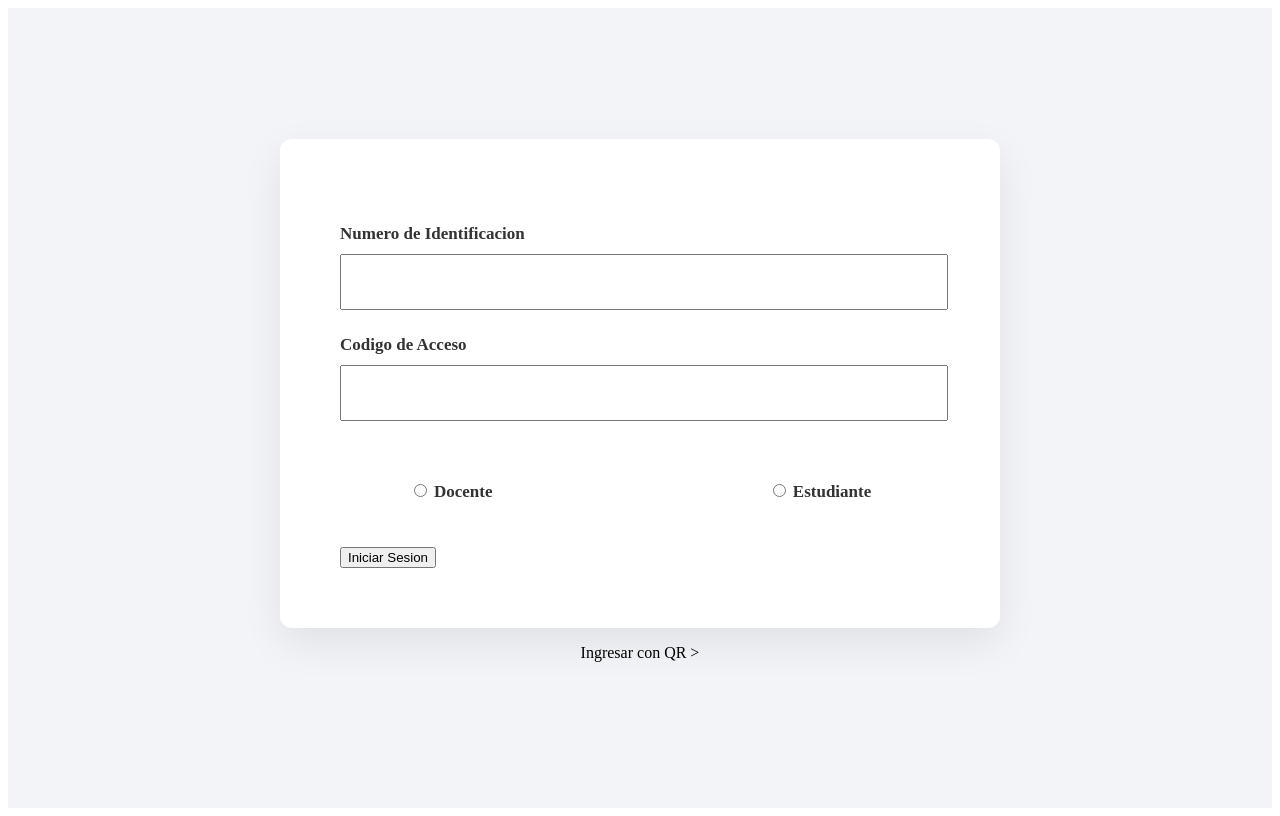
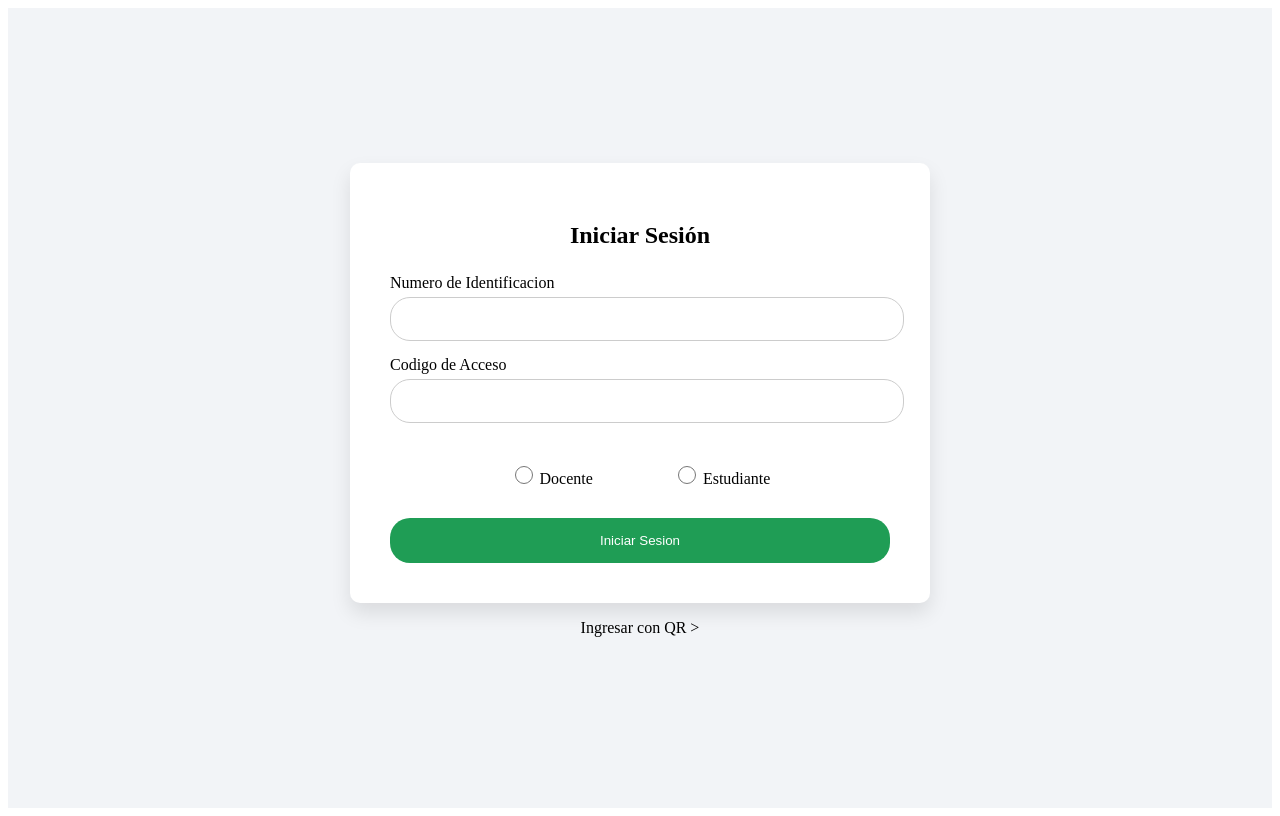
Before and after one commit to spabonc-bot/mi-proyecto-angular, an Angular app: page / in a window 1280 px wide. Built offline with nearby package versions, Linux system fonts and the light colour scheme.

Commit message:
cambios login

```diff
--- a/src/app/pages/login/login.css
+++ b/src/app/pages/login/login.css
@@ -1,54 +1,62 @@
-/* Fondo general */
-.contenedor {
-  height: 100vh;
-  background-color: #f2f4f7;
-  display: flex;
-  flex-direction: column;
-  justify-content: center;
-  align-items: center;
+.contenedor{
+  height:100vh;
+  background:#f2f4f7;
+  display:flex;
+  justify-content:center;
+  align-items:center;
+  flex-direction:column;
 }
 
-/* Tarjeta */
-.card {
-  width: 600px;
-  max-width: 90%;
-  background-color: #ffffff;
-  padding: 60px;
-  border-radius: 12px;
-  box-shadow: 0 15px 40px rgba(0, 0, 0, 0.08);
+.login{
+  width:500px;
+  background:white;
+  padding:40px;
+  border-radius:10px;
+  box-shadow:0 10px 20px rgba(0,0,0,0.1);
 }
 
-/* Labels */
-label {
-  font-weight: 600;
-  display: block;
-  margin-top: 25px;
-  margin-bottom: 10px;
-  font-size: 17px;
-  color: #333;
+h2{
+  text-align:center;
+  margin-bottom:25px;
 }
 
-/*Tarjeta2*/
-.card h2 {
-    text-align: center;
-    margin-bottom: 40px;
-    color: #333;
+label{
+  display:block;
+  margin-top:15px;
+  margin-bottom:5px;
 }
-/*  Opciones radio */
-.opciones {
-    display: flex;
-    justify-content: space-around;
-    color: #444;
-    margin: 35px 0;
-    font-size: 16px;
+
+input{
+  width:100%;
+  height:40px;
+  border-radius:20px;
+  border:1px solid #ccc;
+  padding-left:10px;
+}
+
+.opciones{
+  display: flex;
+  justify-content: center;
+  gap: 80px;
+  margin: 25px 0;
+}
+
+
+.opciones input{
+  width: 18px;
+  height: 18px;
+}
+
+button{
+  width:100%;
+  height:45px;
+  background:#1f9d55;
+  color:white;
+  border:none;
+  border-radius:20px;
 
 }
 
-/* Inputs */
-input[type="text"],
-input[type="password"] {
-  width: 100%;
-  height: 50px;
-
-
+button:hover{
+  background:#168f4c;
 }
--- a/src/app/pages/login/login.html
+++ b/src/app/pages/login/login.html
@@ -1,6 +1,8 @@
 <div class="contenedor">
 
-  <div class="card">
+  <div class="login">
+
+    <h2>Iniciar Sesión</h2>
 
     <label>Numero de Identificacion</label>
     <input type="text">
@@ -9,14 +11,12 @@
     <input type="password">
 
     <div class="opciones">
-      <label class="radio">
-        <input type="radio" name="rol">
-        Docente
+      <label>
+        <input type="radio" name="rol"> Docente
       </label>
-<br>
-      <label class="radio">
-        <input type="radio" name="rol">
-        Estudiante
+
+      <label>
+        <input type="radio" name="rol"> Estudiante
       </label>
     </div>
 
```
